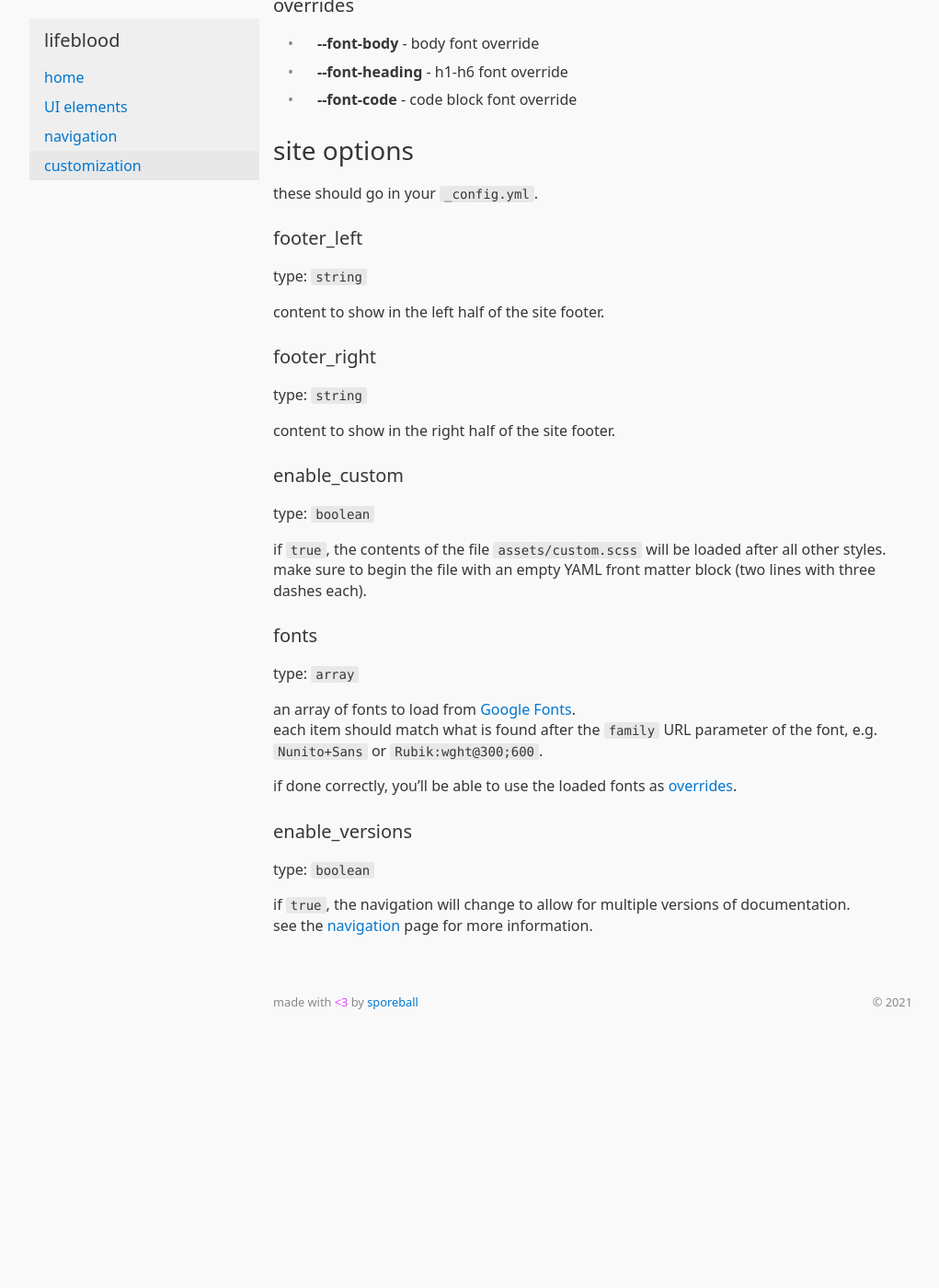
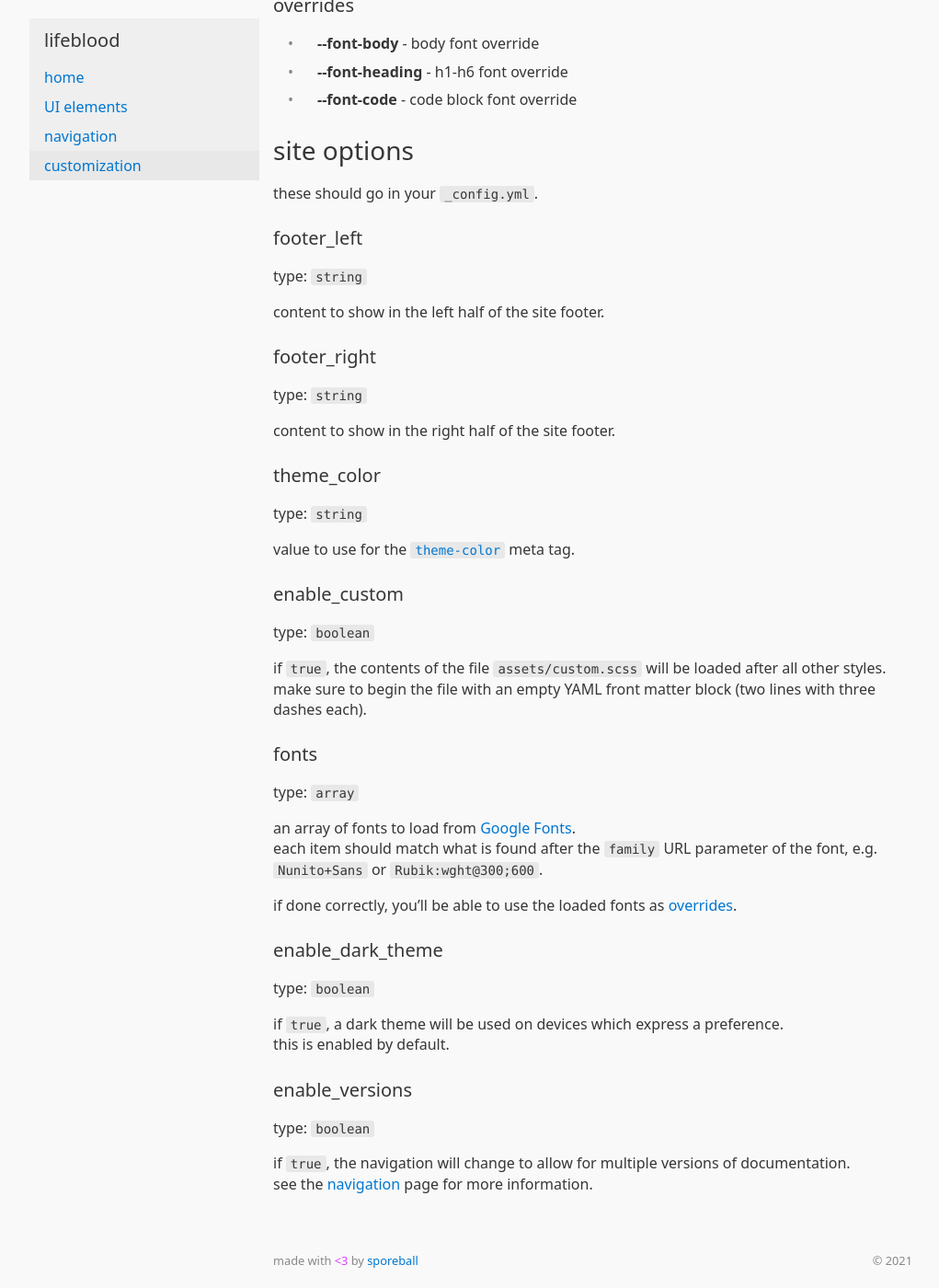
Before and after one commit to sporeball/lifeblood, a Jekyll site: the page built from docs/customization.md, in a window 1280 px wide and 1400 px high, scrolled down 1310 px. Shown: the whole window at 92% size, without its empty margins (128-1149 px from the left). Built offline with Jekyll 4.4.1, drawn with Linux system fonts in a browser that asks for light colours; before the commit the page ends 2429 px from its top, so only the background shows below that.

Commit message:
docs: theme_color & enable_dark_theme

```diff
--- a/docs/customization.md
+++ b/docs/customization.md
@@ -60,6 +60,11 @@ type: `string`
 
 content to show in the right half of the site footer.
 
+#### theme_color
+type: `string`
+
+value to use for the [`theme-color`](https://developer.mozilla.org/en-US/docs/Web/HTML/Element/meta/name/theme-color) meta tag.
+
 #### enable_custom
 type: `boolean`
 
@@ -74,6 +79,12 @@ each item should match what is found after the `family` URL parameter of the fon
 
 if done correctly, you'll be able to use the loaded fonts as [overrides](#overrides).
 
+#### enable_dark_theme
+type: `boolean`
+
+if `true`, a dark theme will be used on devices which express a preference.\
+this is enabled by default.
+
 #### enable_versions
 type: `boolean`
 
```
